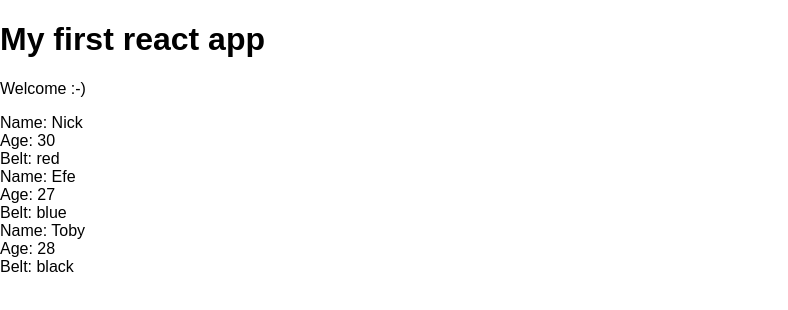
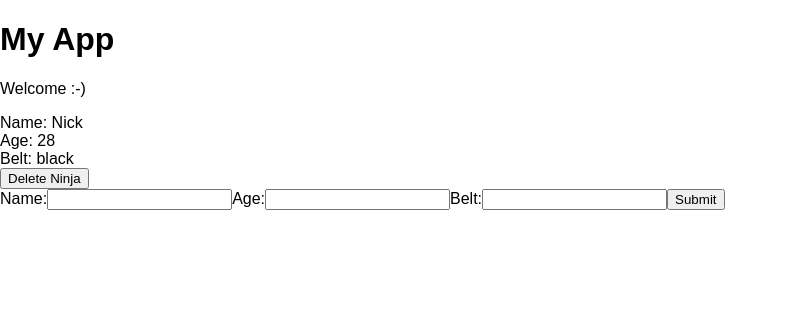
Before and after one commit to nini3008/react-redux, a React (Create React App) app in the folder myapp/: page / in a window 1280 px wide. Shown: the top 310 px of the page, without its empty margins (0-788 px from the left). Built offline with nearby package versions, Linux system fonts and the light colour scheme.

Commit message:
update on the react redux

```diff
--- /dev/null
+++ b/myapp/src/AddNinja.js
@@ -0,0 +1,35 @@
+import React, { Component } from 'react';
+
+class AddNinja extends Component {
+    state = {
+        name: null,
+        age: null,
+        belt: null
+    }
+    handleChange = (e) => {
+        this.setState({
+            [e.target.id]: e.target.value
+        })
+    }
+    handleSubmit = (e) => {
+        e.preventDefault()
+        this.props.addNinja(this.state);
+    }
+    render() {
+        return (
+            <div>
+                <form onSubmit={this.handleSubmit}>
+                    <label htmlFor="name">Name:</label>
+                    <input type="text" id="name" onChange={this.handleChange} />
+                    <label htmlFor="age">Age:</label>
+                    <input type="text" id="age" onChange={this.handleChange} />
+                    <label htmlFor="belt">Belt:</label>
+                    <input type="text" id="belt" onChange={this.handleChange} />
+                    <button>Submit</button>
+                </form>
+            </div>
+        )
+    }
+}
+
+export default AddNinja;
--- a/myapp/src/App.js
+++ b/myapp/src/App.js
@@ -1,20 +1,37 @@
 import React, { Component } from 'react';
 import Ninjas from './Ninjas'
+import AddNinja from './AddNinja'
 
 class App extends Component {
   state = {
     ninjas: [
-      { name: 'Nick', age: '30', belt: 'red', id: '1' },
-      { name: 'Efe', age: '27', belt: 'blue', id: '2' },
-      { name: 'Toby', age: '28', belt: 'black', id: '3' }
+      { name: 'Nick', age: '28', belt: 'black', id: 1 }
     ]
+  }
+
+  addNinja = (ninja) => {
+    ninja.id = Math.random();
+    let ninjas = [...this.state.ninjas, ninja]
+    this.setState({
+      ninjas: ninjas
+    })
+  }
+
+  deleteNinja = (id) => {
+    let ninjas = this.state.ninjas.filter(ninja => {
+      return ninja.id !== id
+    })
+    this.setState({
+      ninjas: ninjas
+    })
   }
   render() {
     return (
       <div className="App">
-        <h1>My first react app</h1>
+        <h1>My App</h1>
         <p>Welcome :-)</p>
-        <Ninjas ninjas={this.state.ninjas} />
+        <Ninjas deleteNinja={this.deleteNinja} ninjas={this.state.ninjas} />
+        <AddNinja addNinja={this.addNinja} />
       </div>
     );
   }
--- a/myapp/src/Ninjas.js
+++ b/myapp/src/Ninjas.js
@@ -1,16 +1,17 @@
 import React from 'react'
 
 const Ninjas = (props) => {
-    const { ninjas } = props;
+    const { ninjas, deleteNinja } = props;
     const ninjasList = ninjas.map(ninja => {
-        return (
+        return ninja.age > 25 ? (
             <div className="Ninja" key={ninja.id}>
                 <div>Name: {ninja.name}</div>
                 <div>Age: {ninja.age}</div>
                 <div>Belt: {ninja.belt}</div>
+                <button onClick={() => { deleteNinja(ninja.id) }}>Delete Ninja</button>
             </div>
-        )
-    })
+        ) : null;
+    });
     return (
         <div className="ninja-list">
             {ninjasList}
```
